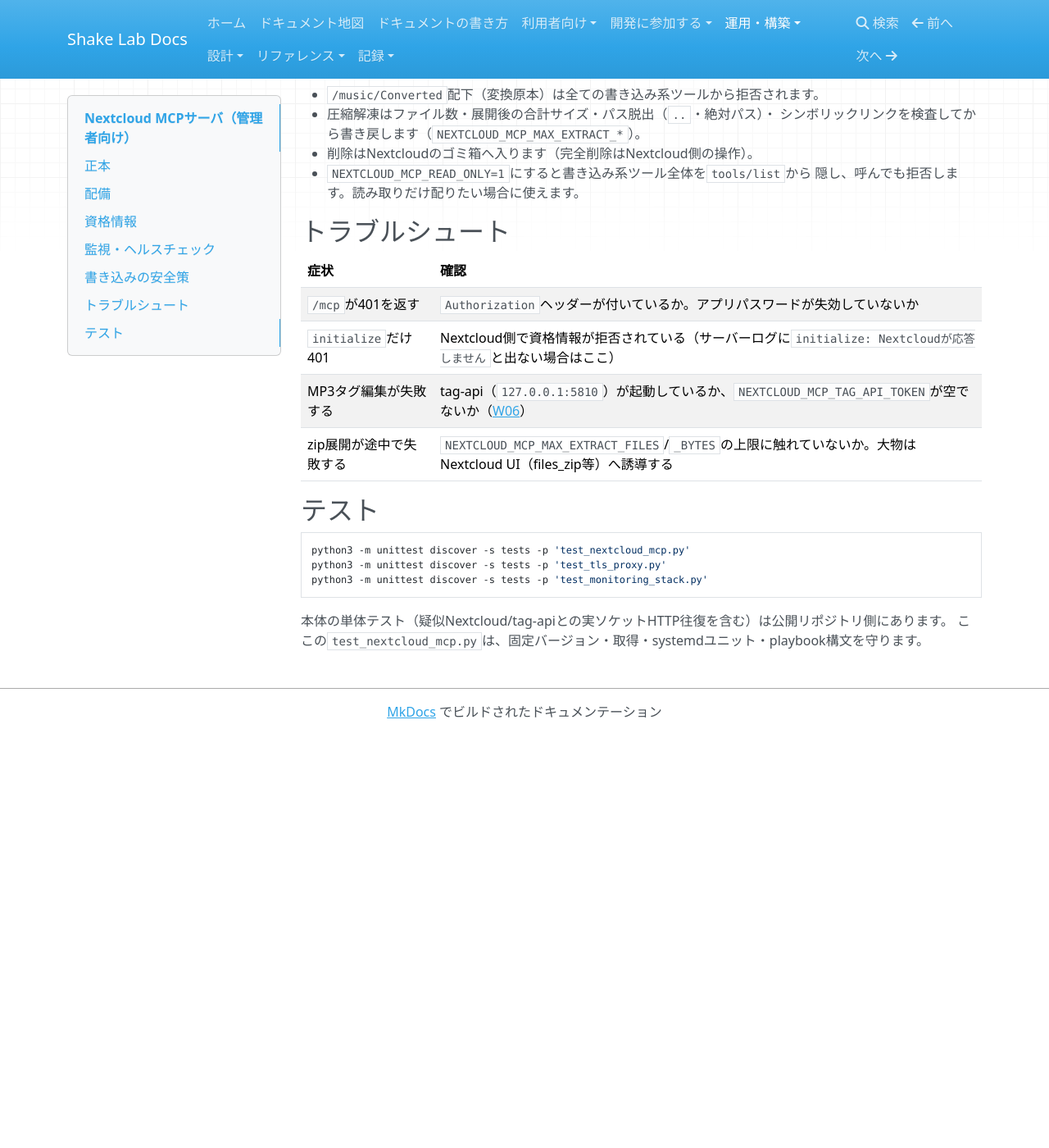
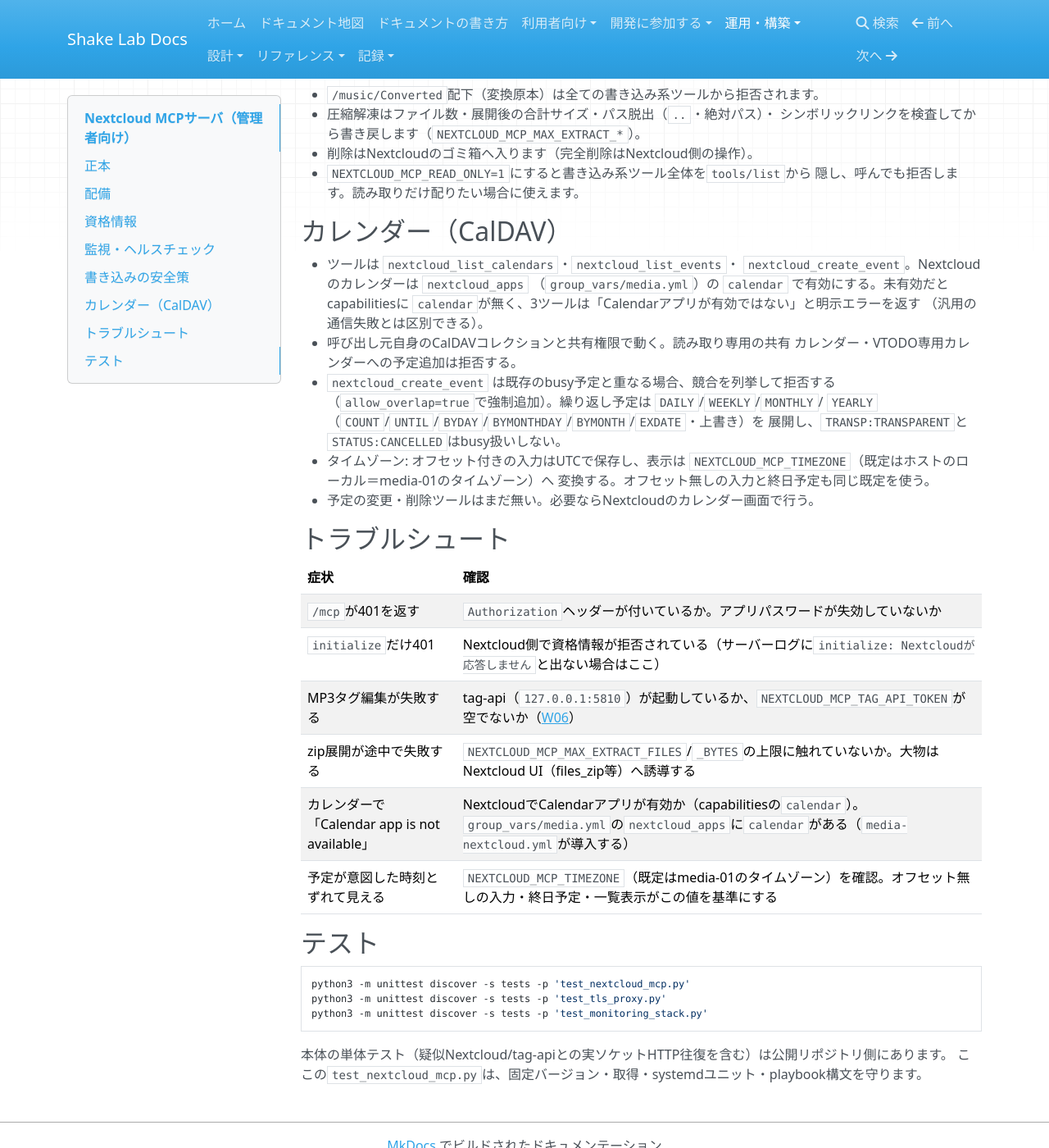
Before and after one commit to rurutheGeek/shake-cloud, an MkDocs documentation site: the page built from docs/operations/nextcloud-mcp.md, in a window 1280 px wide and 1400 px high, scrolled down 1631 px. Shown: the whole window at 82% size. Built offline with MkDocs 1.6.1, drawn with Linux system fonts in a browser that asks for light colours; nearby versions of some CDN libraries; a script that is not in the unit is left out; before the commit the page ends 2527 px from its top, so only the background shows below that; some of the changed text lies outside the part shown.

Commit message:
Nextcloud MCPをv1.1.0へ更新する（CalDAVカレンダー3ツール）
Co-Authored-By: Claude Opus 5.5 <noreply@anthropic.com>

```diff
--- a/docs/operations/nextcloud-mcp.md
+++ b/docs/operations/nextcloud-mcp.md
@@ -10,13 +10,13 @@ tags:
 
 # Nextcloud MCPサーバ（管理者向け）
 
-> **更新日** 2026-09-26 ・ **区分** 運用手順 ・ **読む人** 管理者
+> **更新日** 2026-09-28 ・ **区分** 運用手順 ・ **読む人** 管理者
 
-状態: **media-01へ配備済み・稼働中**。`https://nextcloud-mcp.apextox.dpdns.org/healthz`が200、Let's Encrypt証明書取得済み。monitor-01のPrometheusで`probe_success==1`も確認済み。人間のNextcloudアカウントでの実データ確認だけ未実施（[A06](../development/A06-nextcloud-mcp.md)が正本）。
+状態: **media-01へ配備済み・稼働中（v1.1.0）**。`https://nextcloud-mcp.apextox.dpdns.org/healthz`が200、Let's Encrypt証明書取得済み。monitor-01のPrometheusで`probe_success==1`も確認済み。人間のNextcloudアカウントでの実データ確認だけ未実施（[A06](../development/A06-nextcloud-mcp.md)が正本）。
 
-AIエージェント（opencode等）にNextcloudのファイル操作・MP3タグ編集・圧縮/解凍を
-渡すMCPサーバーです。media-01に常設し、専用ユーザーやサービスアカウントは
-作りません。詳細は[stacks/nextcloud-mcp/README.md](https://github.com/rurutheGeek/shake-cloud/blob/main/stacks/nextcloud-mcp/README.md)、
+AIエージェント（opencode等）にNextcloudのファイル操作・MP3タグ編集・圧縮/解凍・
+カレンダー予定の一覧/追加を渡すMCPサーバーです。media-01に常設し、専用ユーザーや
+サービスアカウントは作りません。詳細は[stacks/nextcloud-mcp/README.md](https://github.com/rurutheGeek/shake-cloud/blob/main/stacks/nextcloud-mcp/README.md)、
 利用者向けは[Nextcloudファイルエージェントの使い方](../services/nextcloud-agent.md)。
 
 ## 正本
@@ -83,6 +83,24 @@ blackboxが`https://nextcloud-mcp.apextox.dpdns.org/healthz`をprobeします。
 - `NEXTCLOUD_MCP_READ_ONLY=1`にすると書き込み系ツール全体を`tools/list`から
   隠し、呼んでも拒否します。読み取りだけ配りたい場合に使えます。
 
+## カレンダー（CalDAV）
+
+- ツールは `nextcloud_list_calendars`・`nextcloud_list_events`・
+  `nextcloud_create_event`。Nextcloudのカレンダーは `nextcloud_apps`
+  （`group_vars/media.yml`）の `calendar` で有効にする。未有効だとcapabilitiesに
+  `calendar`が無く、3ツールは「Calendarアプリが有効ではない」と明示エラーを返す
+  （汎用の通信失敗とは区別できる）。
+- 呼び出し元自身のCalDAVコレクションと共有権限で動く。読み取り専用の共有
+  カレンダー・VTODO専用カレンダーへの予定追加は拒否する。
+- `nextcloud_create_event` は既存のbusy予定と重なる場合、競合を列挙して拒否する
+  （`allow_overlap=true`で強制追加）。繰り返し予定は `DAILY`/`WEEKLY`/`MONTHLY`/
+  `YEARLY`（`COUNT`/`UNTIL`/`BYDAY`/`BYMONTHDAY`/`BYMONTH`/`EXDATE`・上書き）を
+  展開し、`TRANSP:TRANSPARENT`と`STATUS:CANCELLED`はbusy扱いしない。
+- タイムゾーン: オフセット付きの入力はUTCで保存し、表示は
+  `NEXTCLOUD_MCP_TIMEZONE`（既定はホストのローカル＝media-01のタイムゾーン）へ
+  変換する。オフセット無しの入力と終日予定も同じ既定を使う。
+- 予定の変更・削除ツールはまだ無い。必要ならNextcloudのカレンダー画面で行う。
+
 ## トラブルシュート
 
 | 症状 | 確認 |
@@ -91,6 +109,8 @@ blackboxが`https://nextcloud-mcp.apextox.dpdns.org/healthz`をprobeします。
 | `initialize`だけ401 | Nextcloud側で資格情報が拒否されている（サーバーログに`initialize: Nextcloudが応答しません`と出ない場合はここ） |
 | MP3タグ編集が失敗する | tag-api（`127.0.0.1:5810`）が起動しているか、`NEXTCLOUD_MCP_TAG_API_TOKEN`が空でないか（[W06](../development/W06-music-tools.md)） |
 | zip展開が途中で失敗する | `NEXTCLOUD_MCP_MAX_EXTRACT_FILES`/`_BYTES`の上限に触れていないか。大物はNextcloud UI（files_zip等）へ誘導する |
+| カレンダーで「Calendar app is not available」 | NextcloudでCalendarアプリが有効か（capabilitiesの`calendar`）。`group_vars/media.yml`の`nextcloud_apps`に`calendar`がある（`media-nextcloud.yml`が導入する） |
+| 予定が意図した時刻とずれて見える | `NEXTCLOUD_MCP_TIMEZONE`（既定はmedia-01のタイムゾーン）を確認。オフセット無しの入力・終日予定・一覧表示がこの値を基準にする |
 
 ## テスト
 
```
Also changed, not shown: other parts of docs/operations/nextcloud-mcp.md (+1 -1 lines), docs/development/A06-nextcloud-mcp.md (+5 -3 lines), docs/services/nextcloud-agent.md (+19 -5 lines), stacks/nextcloud-mcp/README.md (+2 -2 lines), 2 other files.
